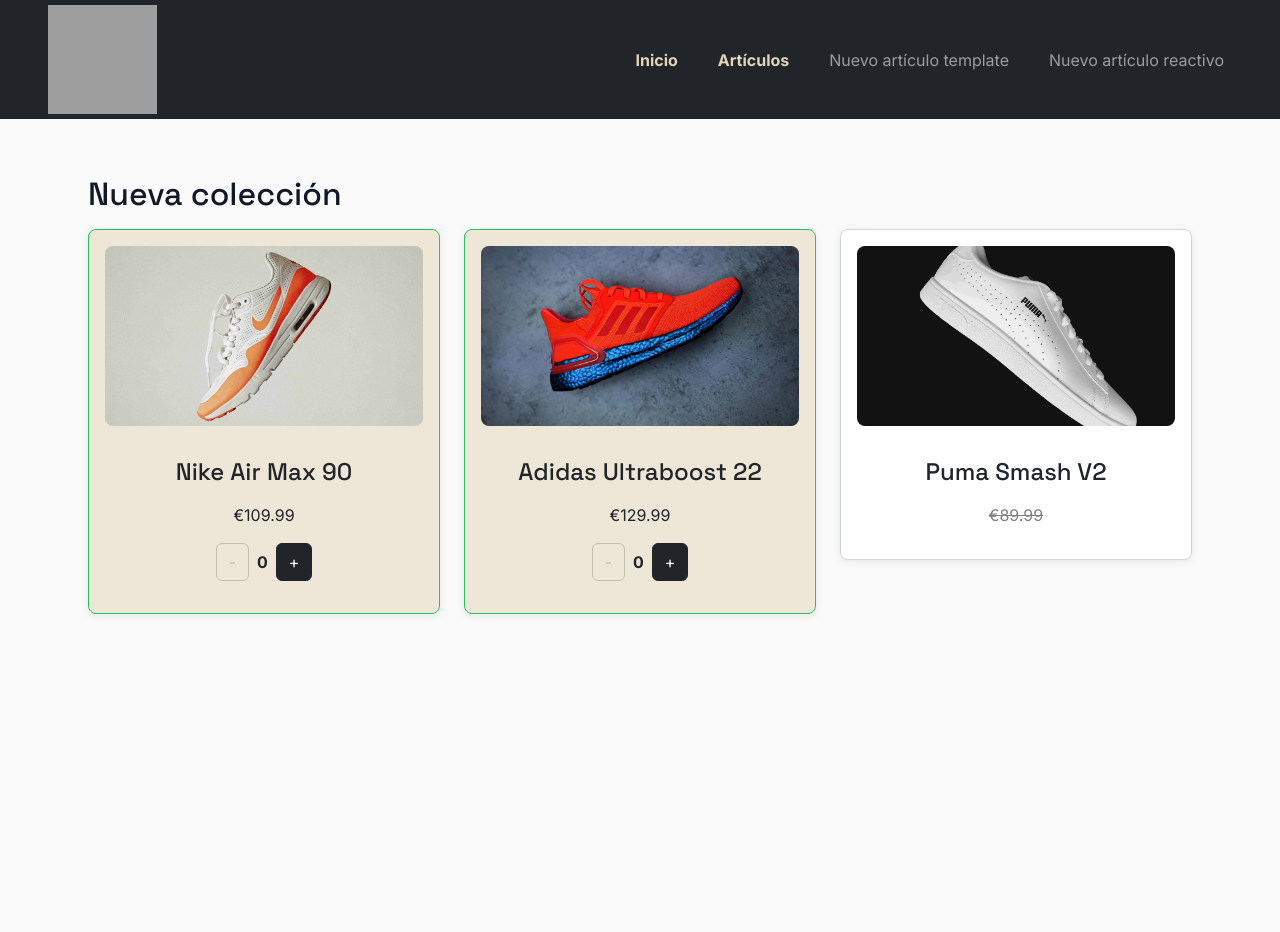
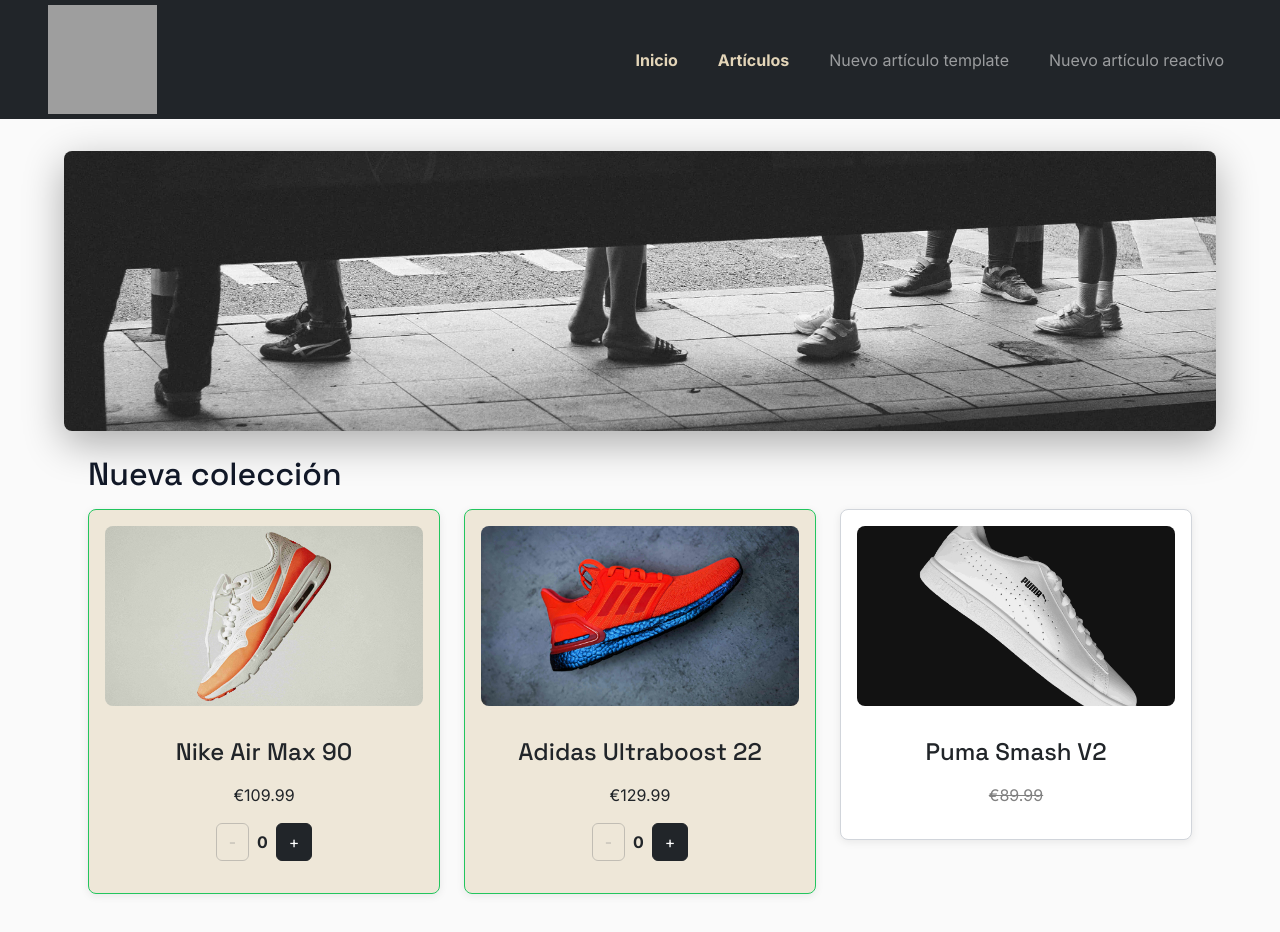
Before and after one commit to marcturu/sneakerhub, an Angular app: page / in a window 1280 px wide. Shown: the top 932 px of the page. Before the commit the page ends 800 px from the top, so only its background shows below. Built offline with nearby package versions, Linux system fonts and the light colour scheme; grey boxes are pictures that could not be loaded.

Commit message:
Extra: Hero img añadida

```diff
--- a/src/app/app.component.html
+++ b/src/app/app.component.html
@@ -1,6 +1,7 @@
 <app-navbar [activeView]="activeView" (navigate)="onNavigate($event)"></app-navbar>
 
 <main class="main-content">
+  <app-hero></app-hero>
   <app-article-list *ngIf="activeView === 'list'"></app-article-list>
   <app-article-new-template *ngIf="activeView === 'template'"></app-article-new-template>
   <app-article-new-reactive *ngIf="activeView === 'reactive'"></app-article-new-reactive>
--- a/src/app/app.module.ts
+++ b/src/app/app.module.ts
@@ -8,6 +8,7 @@
 import { NavbarComponent } from './components/navbar/navbar.component';
 import { ArticleNewTemplateComponent } from './components/article-new-template/article-new-template.component';
 import { ArticleNewReactiveComponent } from './components/article-new-reactive/article-new-reactive.component';
+import { HeroComponent } from './components/hero/hero.component';
 
 @NgModule({
   declarations: [
@@ -16,7 +17,8 @@
     ArticleListComponent,
     NavbarComponent,
     ArticleNewTemplateComponent,
-    ArticleNewReactiveComponent
+    ArticleNewReactiveComponent,
+    HeroComponent
   ],
   imports: [
     BrowserModule,
--- /dev/null
+++ b/src/app/components/hero/hero.component.css
@@ -0,0 +1,18 @@
+.hero {
+   width: 100%;
+  height: 280px;
+
+}
+
+.hero-img {
+  width: 100%;
+  height: 100%;
+  object-fit: cover;
+  border-radius: var(--border-radius-sm);
+  transition: opacity var(--transition-normal);
+  box-shadow: var(--shadow-lg);
+}
+
+.hero-img:hover {
+  opacity: 0.95;
+}
--- /dev/null
+++ b/src/app/components/hero/hero.component.html
@@ -0,0 +1,7 @@
+<section class="hero">
+  <img
+    src="assets/images/hero.jpg"
+    fetchpriority="high"
+    class="hero-img"
+    alt="Hero">
+</section>
--- a/src/assets/styles/styles.css
+++ b/src/assets/styles/styles.css
@@ -48,6 +48,7 @@
 
   --shadow-sm: 0 2px 8px rgba(0,0,0,0.08);
   --shadow-md: 0 6px 20px rgba(0,0,0,0.12);
+  --shadow-lg: 0 12px 40px rgba(0,0,0,0.32);
 
   --transition-fast: 0.2s ease;
   --transition-normal: 0.3s ease;
```
Also changed, not shown: src/app/components/hero/hero.component.ts (added, +10 -0 lines), src/assets/images/hero.jpg (added), 1 other file (tests, documents, lock files or other folders).
